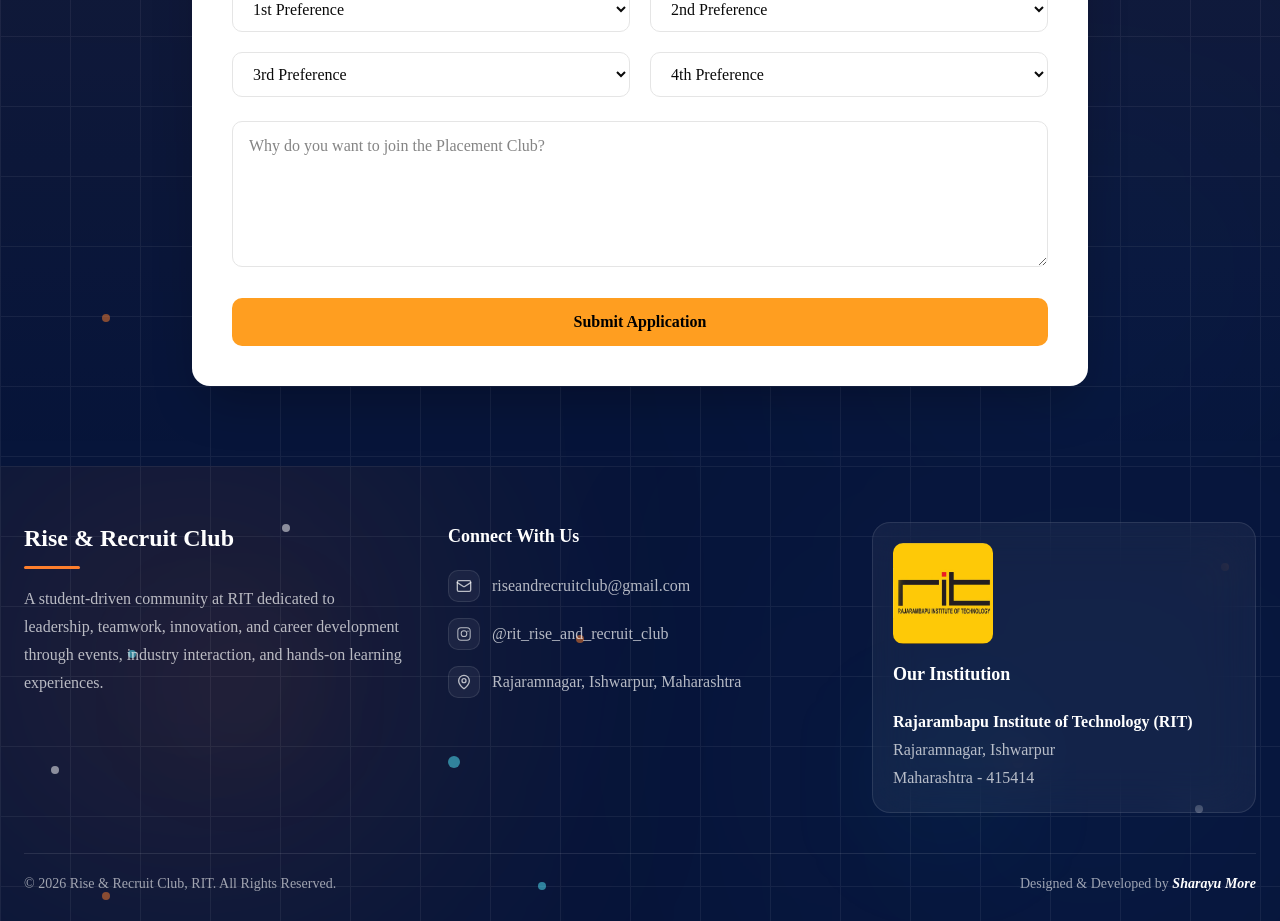
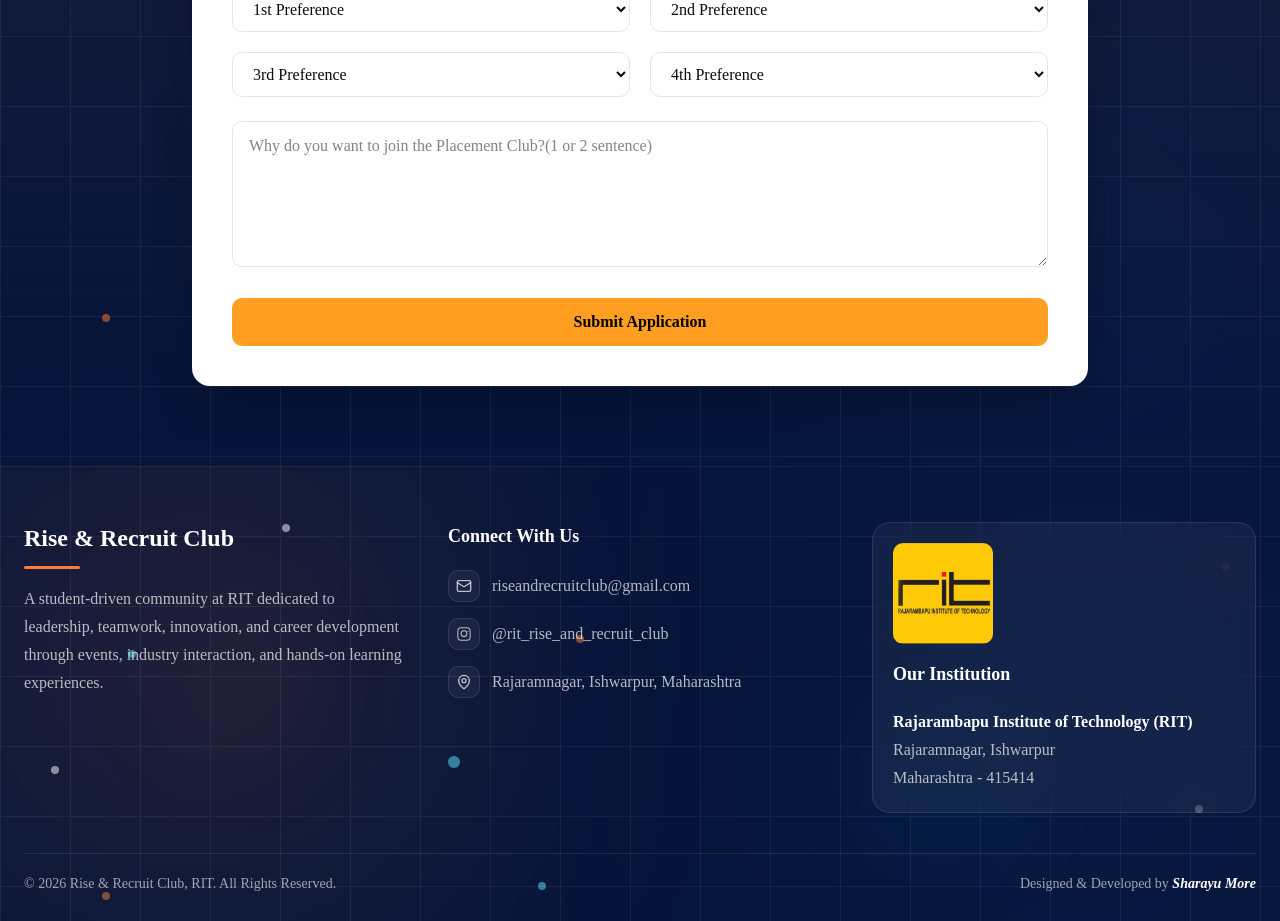
Before and after one commit to Sharayu-345/recruitment, a Next.js app: page / in a window 1280 px wide. Shown: the part 8700-9621 px from the top of the page. Built offline with nearby package versions, Linux system fonts and the light colour scheme.

Commit message:
Updated recruitment website

```diff
--- a/components/Recruitment.tsx
+++ b/components/Recruitment.tsx
@@ -256,7 +256,7 @@ const getAvailableCommittees = (currentPref: string) => {
               className="border rounded-lg px-4 py-3"
             >
               <option value="">Choose Year</option>
-              <option>FY</option>
+
               <option>SY</option>
               <option>TY</option>
 
@@ -385,7 +385,7 @@ const getAvailableCommittees = (currentPref: string) => {
           <textarea
             name="message"
             rows={5}
-            placeholder="Why do you want to join the Placement Club?"
+            placeholder="Why do you want to join the Placement Club?(1 or 2 sentence)"
             value={formData.message}
             onChange={handleChange}
             className="w-full border rounded-lg px-4 py-3 outline-none focus:ring-2 focus:ring-[#FF9E20]"
```
